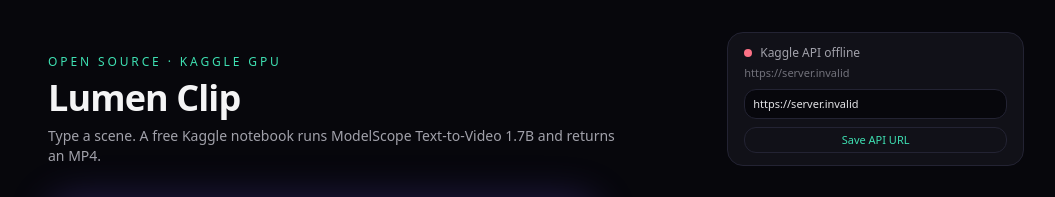
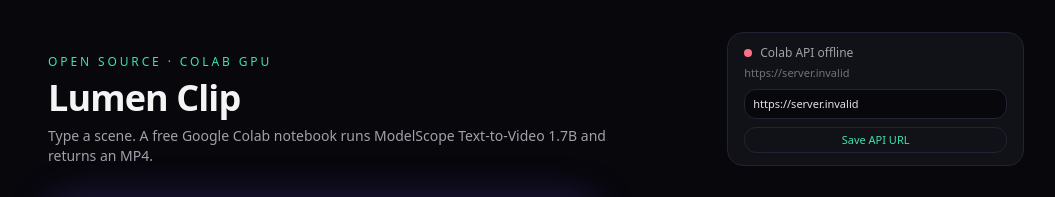
Before and after one commit to sgue19000/t2v-kaggle-webapp, a Next.js app: page / in a window 1280 px wide. Shown: the top 197 px of the page, without its empty margins (104-1159 px from the left). Built offline with nearby package versions, Linux system fonts and the light colour scheme; no server answers.

Commit message:
Relabel UI copy from Kaggle to Colab

```diff
--- a/app/page.tsx
+++ b/app/page.tsx
@@ -80,7 +80,7 @@
     setVideoUrl("");
     setStatus("queued");
     setProgress(5);
-    setMessage("Sending job to Kaggle…");
+    setMessage("Sending job to Colab…");
 
     try {
       const started = await startGeneration(trimmed, settings);
@@ -97,7 +97,7 @@
       const startedAt = Date.now();
       while (!done) {
         if (Date.now() - startedAt > POLL_TIMEOUT_MS) {
-          throw new Error("Timed out waiting for Kaggle to finish the video.");
+          throw new Error("Timed out waiting for Colab to finish the video.");
         }
         await new Promise((r) => setTimeout(r, 2500));
         const snap = await getJobStatus(started.job_id);
@@ -110,7 +110,7 @@
           setHistory(upsertHistory({ ...item, status: "completed", videoUrl: url }));
           done = true;
         } else if (snap.status === "failed") {
-          const fail = snap.error || "Generation failed on the GPU notebook.";
+          const fail = snap.error || "Generation failed on the Colab GPU.";
           setError(friendlyClientError(fail));
           setHistory(upsertHistory({ ...item, status: "failed", error: fail }));
           done = true;
@@ -130,10 +130,10 @@
       <div className="mx-auto max-w-5xl px-4 pb-16 pt-8 sm:px-6">
         <header className="mb-8 flex flex-col gap-3 sm:flex-row sm:items-end sm:justify-between">
           <div>
-            <p className="text-xs uppercase tracking-[0.24em] text-mint">Open source · Kaggle GPU</p>
+            <p className="text-xs uppercase tracking-[0.24em] text-mint">Open source · Colab GPU</p>
             <h1 className="mt-2 text-3xl font-semibold tracking-tight sm:text-4xl">Lumen Clip</h1>
             <p className="mt-2 max-w-xl text-sm text-zinc-400">
-              Type a scene. A free Kaggle notebook runs ModelScope Text-to-Video 1.7B and returns an MP4.
+              Type a scene. A free Google Colab notebook runs ModelScope Text-to-Video 1.7B and returns an MP4.
             </p>
           </div>
           <div className="rounded-2xl border border-line bg-panel px-4 py-3 text-xs text-zinc-400">
@@ -146,8 +146,8 @@
               {apiOnline === null
                 ? "Checking API"
                 : apiOnline
-                  ? "Kaggle API reachable"
-                  : "Kaggle API offline"}
+                  ? "Colab API reachable"
+                  : "Colab API offline"}
             </div>
             <p className="mt-1 max-w-[16rem] break-all text-[11px] text-zinc-500">
               {apiBase || "Paste the trycloudflare URL"}
```
